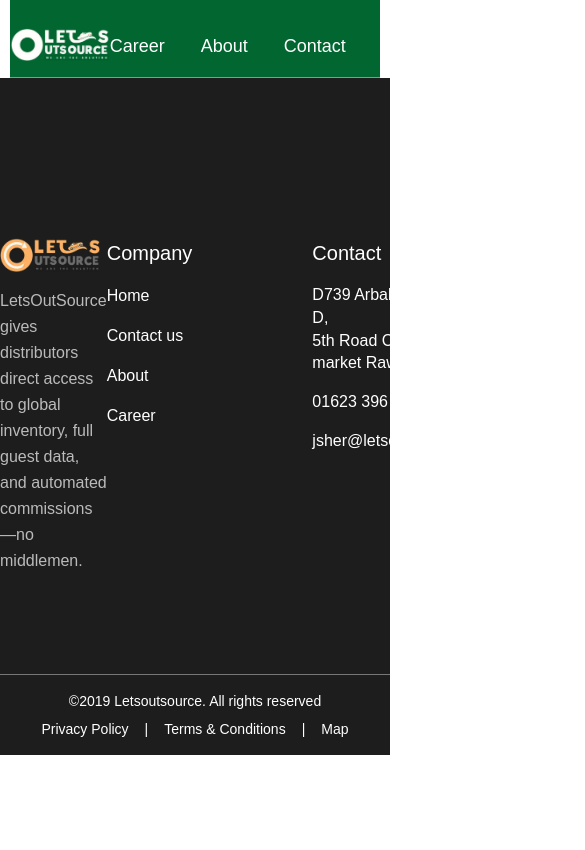
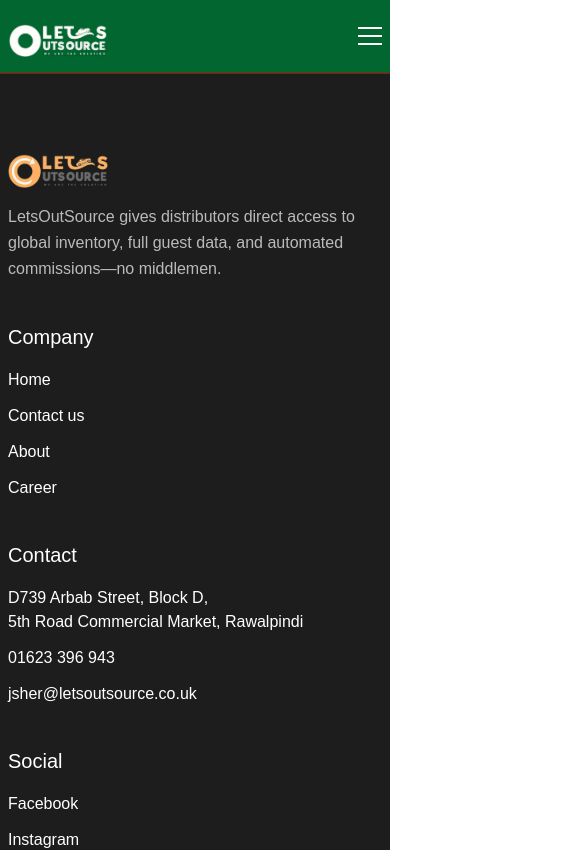
Before and after one commit to DevHasnainZafar/letsoutsource-v2, a Next.js app: page / in a window 390 px wide. Shown: the top 850 px of the page, 585 px wide, since content can reach past the window. Built offline with nearby package versions, Linux system fonts and the light colour scheme.

Commit message:
feat(navbar and footer mobile ui)

```diff
--- a/src/shared/layout/footer/Footer.tsx
+++ b/src/shared/layout/footer/Footer.tsx
@@ -2,9 +2,9 @@
 import Link from "next/link";
 const Footer = () => {
   return (
-    <footer className="bg-[#1D1D1D] text-white pt-40">
-      <div className="max-w-[1200px] mx-auto flex justify-between">
-        <div>
+    <footer className="bg-[#1D1D1D] text-white pt-20 md:pt-40">
+      <div className="max-w-[1200px] mx-auto flex flex-col md:flex-row md:justify-between gap-10 md:gap-0 px-2">
+        <div className="md:max-w-xs">
           <Image
             src="/letsoutsourcelogo.png"
             alt="letsoutsource"
@@ -12,34 +12,51 @@
             width={100}
             className="mb-4"
           />
-          <p className="text-[16px] text-[#FFFFFFB2]  leading-relaxed max-w-xs">
+          <p className="text-[16px] text-[#FFFFFFB2] leading-relaxed">
             LetsOutSource gives distributors direct access to global inventory,
             full guest data, and automated commissions—no middlemen.
           </p>
         </div>
-        <div className="flex gap-30">
+        <div className="flex flex-col sm:flex-row gap-10 md:gap-28">
           <div>
-            <h3 className=" text-[20px] text-white  mb-4">Company</h3>
-            <ul className="space-y-4 text-[16px] text-white hover:text-[#ffffffdf] transition">
+            <h3 className="text-[20px] mb-4">Company</h3>
+            <ul className="space-y-3 text-[16px] text-white">
               <li>
-                <Link href="/">Home</Link>
+                <Link href="/" className="hover:text-[#FFFFFFB2] transition">
+                  Home
+                </Link>
               </li>
               <li>
-                <Link href="/contact">Contact us</Link>
+                <Link
+                  href="/contact"
+                  className="hover:text-[#FFFFFFB2] transition"
+                >
+                  Contact us
+                </Link>
               </li>
               <li>
-                <Link href="/about">About</Link>
+                <Link
+                  href="/about"
+                  className="hover:text-[#FFFFFFB2] transition"
+                >
+                  About
+                </Link>
               </li>
               <li>
-                <Link href="/career">Career</Link>
+                <Link
+                  href="/career"
+                  className="hover:text-[#FFFFFFB2] transition"
+                >
+                  Career
+                </Link>
               </li>
             </ul>
           </div>
           <div>
-            <h3 className=" text-[20px] text-white  mb-4">Contact</h3>
-            <ul className="space-y-4 text-sm  text-[16px] text-white hover:text-[#ffffffdf] transition">
+            <h3 className="text-[20px] mb-4">Contact</h3>
+            <ul className="space-y-3 text-[16px] text-white">
               <li>
-                D739 Arbab Street, Block D, <br /> 5th Road Commercial market
+                D739 Arbab Street, Block D, <br /> 5th Road Commercial Market,
                 Rawalpindi
               </li>
               <li>01623 396 943</li>
@@ -47,23 +64,32 @@
             </ul>
           </div>
           <div>
-            <h3 className=" text-[20px] text-white  mb-4">Social</h3>
-            <ul className="space-y-4 hover:text-[#ffffffdf] transition  text-[16px] text-white">
+            <h3 className="text-[20px] mb-4">Social</h3>
+            <ul className="space-y-3 text-[16px] text-white">
               <li>
                 <Link
                   href="https://www.facebook.com/letsoutsourceSMC"
                   target="_blank"
+                  className="hover:text-[#FFFFFFB2] transition"
                 >
                   Facebook
                 </Link>
               </li>
               <li>
-                <Link href="https://www.instagram.com/letsoutsource/">
+                <Link
+                  href="https://www.instagram.com/letsoutsource/"
+                  target="_blank"
+                  className="hover:text-[#FFFFFFB2] transition"
+                >
                   Instagram
                 </Link>
               </li>
               <li>
-                <Link href="https://www.linkedin.com/company/let-s-outsource-smc-pvt-ltd/">
+                <Link
+                  href="https://www.linkedin.com/company/let-s-outsource-smc-pvt-ltd/"
+                  target="_blank"
+                  className="hover:text-[#FFFFFFB2] transition"
+                >
                   LinkedIn
                 </Link>
               </li>
@@ -71,23 +97,28 @@
           </div>
         </div>
       </div>
-      <div className="mt-25 border-t border-[#FFFFFF66] py-4 text-sm  flex flex-col md:flex-row justify-between items-center max-w-[1200px] mx-auto text-[14px]">
+      <div className="mt-10 border-t border-[#FFFFFF66] py-4 text-[14px] flex flex-col md:flex-row justify-between items-center max-w-[1200px] mx-auto px-2 text-[#FFFFFFB2]">
         <p>©2019 Letsoutsource. All rights reserved</p>
-        <div className="flex space-x-4 mt-2 md:mt-0 hover:text-[#ffffffdf]">
-          <Link href="/privacypolicy">Privacy Policy</Link>
+        <div className="flex flex-wrap justify-center space-x-2 md:space-x-4 mt-2 md:mt-0">
+          <Link href="/privacypolicy" className="hover:text-white">
+            Privacy Policy
+          </Link>
           <span>|</span>
-          <Link href="/terms&conditions">Terms & Conditions</Link>
+          <Link href="/terms&conditions" className="hover:text-white">
+            Terms & Conditions
+          </Link>
           <span>|</span>
-          <Link
+          <a
+            href="https://maps.app.goo.gl/fmeLZakFk9hHzx529"
             target="_blank"
-            href="https://www.google.com/maps/place/Let's+Outsource+(SMC-PVT)+Ltd/@33.6403076,73.0665767,17z"
+            rel="noopener noreferrer"
+            className="hover:text-white"
           >
             Map
-          </Link>
+          </a>
         </div>
       </div>
     </footer>
   );
 };
-
 export default Footer;
--- a/src/shared/layout/navbar/Navbar.tsx
+++ b/src/shared/layout/navbar/Navbar.tsx
@@ -2,8 +2,10 @@
 import Image from "next/image";
 import Link from "next/link";
 import { usePathname } from "next/navigation";
+import { useState } from "react";
 const Navbar = () => {
   const pathname = usePathname();
+  const [menuOpen, setMenuOpen] = useState(false);
   const navLinks = [
     { name: "Career", path: "/career" },
     { name: "About", path: "/about" },
@@ -11,17 +13,24 @@
     { name: "Service", path: "/service", hasDropdown: true },
     { name: "Home", path: "/" },
   ];
-
   return (
-    <nav className="bg-green-800 items-center flex md:justify-between border-b-[1.5px] border-[#FFFFFF52 border-red-400 py-4 md:max-w-[1200px] max-w-[95%] mx-auto">
+    <nav className="bg-green-800 border-b-[1.5px] border-[#FFFFFF52 border-red-700 py-4 md:max-w-[1200px] md:px-0 px-2 mx-auto flex justify-between items-center relative">
       <Image
         src="/whitelogo.png"
         alt="letsoutsource"
         height={100}
         width={100}
-        className="mt-3"
+        className="mt-2"
       />
-      <div className="flex gap-9">
+      <button
+        onClick={() => setMenuOpen(!menuOpen)}
+        className="md:hidden flex flex-col space-y-1.5 z-20"
+      >
+        <span className="w-6 h-[2px] bg-white"></span>
+        <span className="w-6 h-[2px] bg-white"></span>
+        <span className="w-6 h-[2px] bg-white"></span>
+      </button>
+      <div className="hidden md:flex gap-9">
         {navLinks.map((link) =>
           link.hasDropdown ? (
             <div
@@ -57,8 +66,23 @@
           )
         )}
       </div>
+      {menuOpen && (
+        <div className="absolute top-16 left-0 w-full bg-green-900 flex flex-col items-center space-y-6 py-6 md:hidden z-10">
+          {navLinks.map((link) => (
+            <Link
+              key={link.name}
+              href={link.path}
+              onClick={() => setMenuOpen(false)}
+              className={`font-sora text-white text-lg ${
+                pathname === link.path ? "border-b-2 border-white" : ""
+              }`}
+            >
+              {link.name}
+            </Link>
+          ))}
+        </div>
+      )}
     </nav>
   );
 };
-
 export default Navbar;
```
